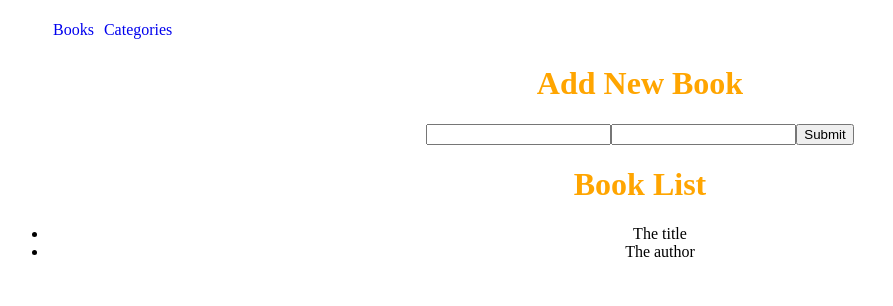
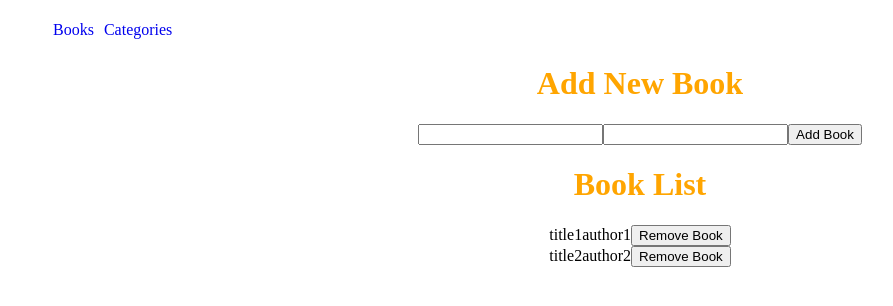
Before and after one commit to Rayan84/bookstore-react-redux, a React (Create React App) app: page / in a window 1280 px wide. Shown: the top 306 px of the page, without its empty margins (0-893 px from the left). Built offline with nearby package versions, Linux system fonts and the light colour scheme.

Commit message:
Add logic for creating and removing entries

```diff
--- a/package.json
+++ b/package.json
@@ -13,6 +13,10 @@
     "react-router": "^6.0.2",
     "react-router-dom": "^6.0.2",
     "react-scripts": "4.0.3",
+    "redux": "^4.1.2",
+    "redux-logger": "^3.0.6",
+    "uuid": "^8.3.2",
+    "uuidv4": "^6.2.12",
     "web-vitals": "^1.0.1"
   },
   "scripts": {
--- a/src/App.js
+++ b/src/App.js
@@ -5,12 +5,15 @@ import {
   Routes,
   Route,
 } from 'react-router-dom';
+import { Provider } from 'react-redux';
+import store from './redux/configureStore';
 import Nav from './components/Nav';
 import Categories from './redux/categories/categories';
 import Booklist from './components/Booklist';
 
 function App() {
   return (
+    <Provider store={store}>
       <div className="App">
         <header className="App-header">
           <Router>
@@ -24,6 +27,7 @@ function App() {
           </Router>
         </header>
       </div>
+    </Provider>
   );
 }
 
--- a/src/components/Book.js
+++ b/src/components/Book.js
@@ -1,8 +1,34 @@
-import React from 'react';
+import { React, useState } from 'react';
+import { v4 as numGenerate } from 'uuid';
+import { useDispatch } from 'react-redux';
+// import { uuid } from 'uuidv4';
+import { addBook } from '../redux/books/books';
 
 const Book = () => {
+  const dispatch = useDispatch();
+  const [author, setAuthor] = useState();
+  const [title, setTitle] = useState();
+  const submitBookToStore = () => {
+    const newBook = {
+      id: numGenerate(),
+      title,
+      author,
+    };
+    console.log(newBook.id);
+    dispatch(addBook(newBook));
+  };
+
+  const handleTitleChange = (event) => {
+    setTitle(event.target.value);
+  };
+
+  const handleAuthorChange = (event) => {
+    setAuthor(event.target.value);
+  };
+
   const handleSubmit = (event) => {
     event.preventDefault();
+  //  submitBookToStore();
   };
 
   return (
@@ -10,12 +36,12 @@ const Book = () => {
       <h1>Add New Book</h1>
       <form action="" onSubmit={handleSubmit}>
         <label htmlFor="title">
-          <input type="text" id="title" />
+          <input type="text" id="title" onChange={handleAuthorChange} />
         </label>
         <label htmlFor="author">
-          <input type="text" id="author" />
+          <input type="text" id="author" onChange={handleTitleChange} />
         </label>
-        <input type="submit" />
+        <button type="submit" onClick={submitBookToStore}>Add Book</button>
       </form>
     </div>
   );
--- a/src/components/Booklist.js
+++ b/src/components/Booklist.js
@@ -1,24 +1,42 @@
-import React from 'react';
+import { React } from 'react';
+// import { React } from 'react';
+import { useDispatch, useSelector } from 'react-redux';
 import Book from './Book';
+import { removeBook } from '../redux/books/books';
 
 const Booklist = () => {
-  const books = [
-    {
-      title: 'The title',
-      author: 'The author',
-      id: 1,
-    },
-  ];
+  const dispatch = useDispatch();
+  const books = useSelector((state) => Object.values(state));
+  console.log(books);
+  console.log(books);
+  console.log(Object.values(books[0]));
+  const items = Object.values(books[0]);
+  console.log(items);
+
+  const handleDelete = (item) => {
+    console.log('+++++++');
+    console.log(item);
+    dispatch(removeBook(item));
+  };
+
   return (
     <div>
       <Book />
       <h1>Book List</h1>
       <div>
-        {books.map((book) => (
+        {/* {items.map((book) => (
           <ul key={book.id}>
             <li>{book.title}</li>
             <li>{book.author}</li>
+            <button type="button" onClick={() => { handleDelete(book.id); }}>Remove Book</button>
           </ul>
+        ))} */}
+        {items.map((book) => (
+          <div key={book.id}>
+            <span>{book.title}</span>
+            <span>{book.author}</span>
+            <button type="button" onClick={() => { handleDelete(book.id); }}>Remove Book</button>
+          </div>
         ))}
       </div>
     </div>
--- a/src/redux/books/books.js
+++ b/src/redux/books/books.js
@@ -0,0 +1,38 @@
+// books.js
+
+const ADD_BOOK = 'bookStore/books/ADD_BOOK';
+const REMOVE_BOOK = 'bookStore/books/REMOVE_BOOK';
+const initialState = [{
+  title: 'title1',
+  author: 'author1',
+  id: 1,
+},
+{
+  title: 'title2',
+  author: 'author2',
+  id: 2,
+},
+];
+
+export const addBook = (payload) => ({
+  type: ADD_BOOK,
+  payload,
+});
+
+export const removeBook = (payload) => ({
+  type: REMOVE_BOOK,
+  payload,
+});
+
+const reducer = (state = initialState, action) => {
+  switch (action.type) {
+    case ADD_BOOK:
+      return ([...state, action.payload]);
+    case REMOVE_BOOK:
+      return (state.filter((book) => book.id !== action.payload));
+    default:
+      return state;
+  }
+};
+
+export default reducer;
--- a/src/redux/configureStore.js
+++ b/src/redux/configureStore.js
@@ -0,0 +1,14 @@
+// configureStore.js
+
+import { createStore, combineReducers, applyMiddleware } from 'redux';
+import logger from 'redux-logger';
+import booksReducer from './books/books';
+
+const reducer = combineReducers({
+  booksReducer,
+// additional reducers could be added here
+});
+
+const store = createStore(reducer, applyMiddleware(logger));
+
+export default store;
```
Also changed, not shown: 1 other file (tests, documents, lock files or other folders). Lines whose indentation alone changed are shown as unchanged.
